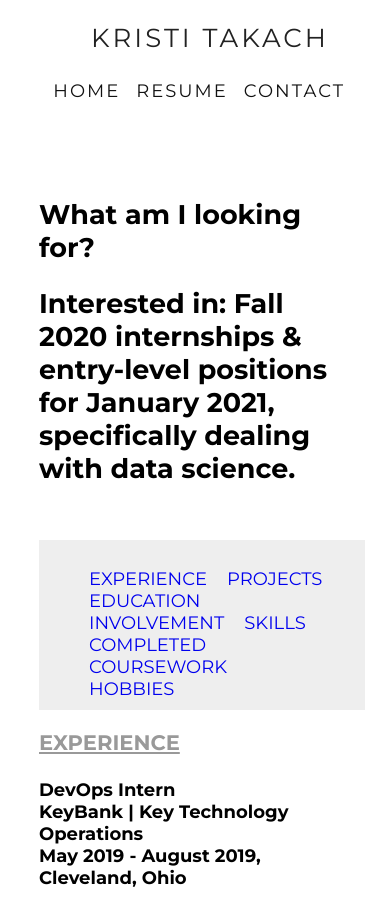
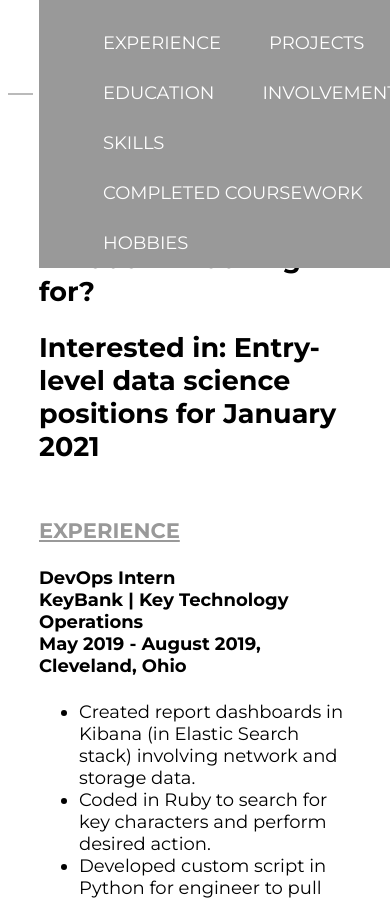
Before and after one commit to ktakattack/website, an Angular app: page /resume in a window 390 px wide. Shown: the top 900 px of the page. Built offline with nearby package versions, Linux system fonts and the light colour scheme.

Commit message:
got sticky nav working, but styling still needs work. updated "interested in" section.

```diff
--- a/src/app/nav/nav.component.sass
+++ b/src/app/nav/nav.component.sass
@@ -27,9 +27,10 @@ h1.logo
         margin: 15px
 
 
+
 nav
     color: #111
-
+    // position: fixed
     display: inline-block
 
     text-decoration: none
@@ -55,6 +56,12 @@ nav
     list-style-image: none
 
     white-space: pre
+
+    // overflow: hidden
+    // position: fixed
+    top: 10%
+    width: 100%
+    background-color: ffffff
 
     ul
         list-style-type: none
--- a/src/app/resume/resume.component.html
+++ b/src/app/resume/resume.component.html
@@ -1,10 +1,4 @@
-<html>
-
-<body>
-  <h1>What am I looking for? <br /></h1>
-  <h2>Interested in: Fall 2020 internships & entry-level positions for January 2021, specifically dealing with data
-    science.<br /><br /></h2>
-  <div class="sticky-nav">
+<div class="sticky-nav" #stickyMenu [class.sticky]="sticky">
   <nav>
     <ul>
       <li>
@@ -31,6 +25,12 @@
     </ul>
   </nav>
 </div>
+
+<br />
+<br />
+
+<h1>What am I looking for? <br /></h1>
+<h2>Interested in: Entry-level data science positions for January 2021<br /><br /></h2>
 
 <h3>
   <a name="EXPERIENCE">EXPERIENCE</a>
@@ -145,8 +145,3 @@
 <p>
   cooking | board games | reading
 </p>
-
-
-</body>
-
-</html>
--- a/src/app/resume/resume.component.sass
+++ b/src/app/resume/resume.component.sass
@@ -1,49 +1,84 @@
-body
+:host
     padding-bottom: 45px
+    overflow-y: scroll
+    width: 100%
+    top: 20%
+    position: relative
+    // top: 25%
+
+
 
 h3
     a
         text-decoration: underline
         color: #999 !important
 
+.sticky-nav nav
+    overflow: hidden
+    float: center
+    // padding: 20px
+    text-align: center
+    background-color: #999999
 
-.sticky-nav
-    nav
-    // background: white
-    // // padding: absolute
-    // width: 20%
-    // z-index: 100
-    // position: fixed
-    // bottom: 75px
-    // right: 0px
-    //  font-size: 12px
-    width: 98%
+    display: block
+    z-index: 100
+
+    width: 100%
+
+.sticky
+    top: 0
+    z-index: 100
+    position: fixed
+    width: 100%
+    overflow: hidden
+
+
+
+
+.sticky-nav li
+    // // float: none
+    // // display: inline
+    // float: left
+    // // position: center
+    // background-color: #999999
+    // margin-right: 40px
+    list-style-type: none
+    // font-size: 16px
+    // text-align: center
     float: left
-    padding: 10px
-    background: #eee
-    margin-bottom: 20px
-    /* // ul
-        // list-style-type: none
-        padding: 0px
-        margin:0px*/
-    li
-        // float: none
-        // display: inline
-        float: left
-        margin-right: 20px
-        list-style-type: none
-        font-size: 18px
-    a
-        // float: left
-        // display: block
-        // color: #f2f2f2
-        // text-align: center
-        // padding: 14px
-        // text-decoration: none
-    hr
-        // display: block
-        // // margin-before: 0.5em
-        // margin-after: 0.5em
-        // margin-start: auto
-        // margin-end: auto
-        // overflow: hidden
+    position: relative
+    margin-left: 8px
+    margin-right: 8px
+    flex: 1
+
+    font-size: 18px !important
+
+.sticky-nav a
+    float: left
+    // display: block
+    color: #ffffff
+    // text-align: center
+    padding: 14px 16px
+    text-decoration: none
+
+.sticky-nav a:hover
+    color: #ffffff
+    border-bottom-color: #ddd
+
+.sticky-nav a:active
+    color: #ffffff
+    border-bottom-color: #ddd
+
+.sticky-nav a:visited
+    color: #ffffff
+    border-bottom-color: #ddd
+
+.sticky-nav a:link
+    color: #ffffff
+
+@media screen and (max-width: 500px)
+  .sticky-nav a
+    float: none
+    display: block
+    width: 100%
+    text-align: left /* If you want the text to be left-aligned on small screens */
--- a/src/app/resume/resume.component.ts
+++ b/src/app/resume/resume.component.ts
@@ -1,4 +1,4 @@
-import { Component, OnInit } from '@angular/core';
+import { Component, OnInit, AfterViewInit, ViewChild, ElementRef, HostListener } from '@angular/core';
 
 @Component({
   selector: 'app-resume',
@@ -7,9 +7,31 @@ import { Component, OnInit } from '@angular/core';
 })
 export class ResumeComponent implements OnInit {
 
+  @ViewChild('stickyMenu') menuElement: ElementRef
+
+  sticky: boolean = false
+  elementPosition: any
+
   constructor() { }
 
   ngOnInit() {
   }
 
+  ngAfterViewInit(): void {
+    //Called after ngAfterContentInit when the component's view has been initialized. Applies to components only.
+    //Add 'implements AfterViewInit' to the class.
+    this.elementPosition = this.menuElement.nativeElement.offsetTop
+
+  }
+
+  @HostListener('window:scroll', ['$event'])
+  handleScroll(){
+    const windowScroll = window.pageYOffset
+    if(windowScroll >= this.elementPosition){
+      this.sticky = true
+    } else {
+      this.sticky = false
+    }
+  }
+
 }
```
Lines whose indentation alone changed are shown as unchanged.
